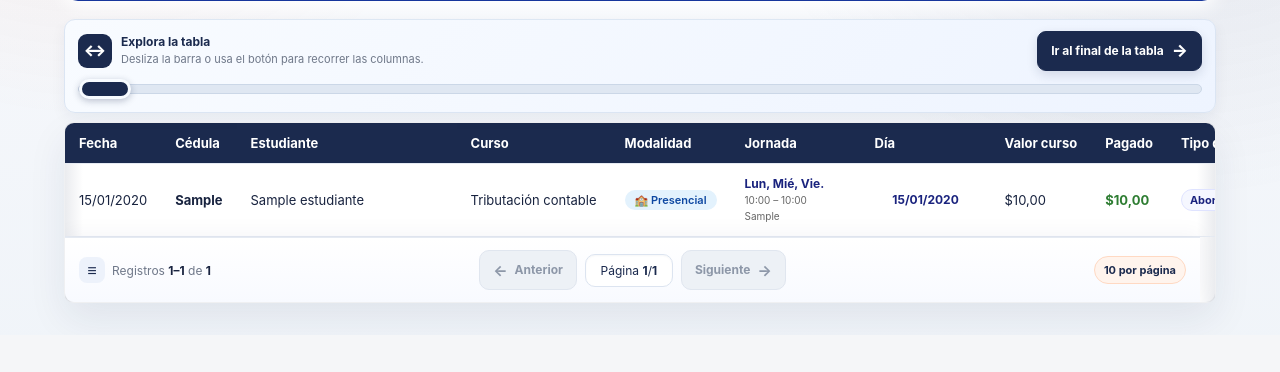
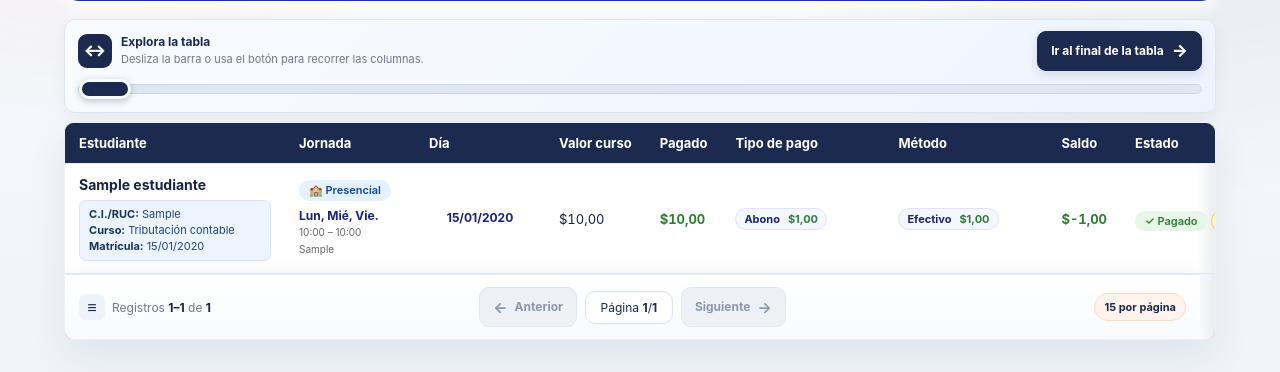
Before and after one commit to photogamer2015/formacionProfesionalFinal, a Django app: page /pagos/ in a window 1280 px wide. Shown: the part 1110-1482 px from the top of the page. Before the commit the page ends 1434 px from the top, so only its background shows below. Run offline with Django 5.2, Linux system fonts and the light colour scheme; a user stored in the database is signed in; data comes from the database, SQL or seed files in the repository; tables that the repository leaves empty hold one stand-in row (values such as "Sample post"); data that the repository does not hold is empty.

Commit message:
Mejorar tablas de pagos y despliegue AWS

```diff
--- a/static/responsive.js
+++ b/static/responsive.js
@@ -30,6 +30,16 @@
             });
         });
         return rows;
+    }
+
+    function tablePageSize(table) {
+        var configured = Number(
+            table.dataset.tablePageSize || table.dataset.pageSize || TABLE_PAGE_SIZE
+        );
+        if (!Number.isFinite(configured)) return TABLE_PAGE_SIZE;
+        configured = Math.floor(configured);
+        if (configured < 1 || configured > 100) return TABLE_PAGE_SIZE;
+        return configured;
     }
 
     function isEmptyStateRow(row) {
@@ -113,7 +123,8 @@
 
         var pageSize = document.createElement("span");
         pageSize.className = "fp-table-pagination__size";
-        pageSize.textContent = TABLE_PAGE_SIZE + " por página";
+        pageSize.innerHTML = '<strong data-page-size>' +
+            tablePageSize(table) + '</strong> por página';
 
         pagination.appendChild(summary);
         pagination.appendChild(controls);
@@ -124,7 +135,8 @@
             currentPage: 1,
             pagination: pagination,
             previousButton: previousButton,
-            nextButton: nextButton
+            nextButton: nextButton,
+            pageSize: tablePageSize(table)
         };
         paginationStates.set(table, state);
 
@@ -160,13 +172,14 @@
             return !isFilteredRow(row);
         });
         var totalRecords = visibleRows.length;
-        var totalPages = Math.max(1, Math.ceil(totalRecords / TABLE_PAGE_SIZE));
+        state.pageSize = tablePageSize(table);
+        var totalPages = Math.max(1, Math.ceil(totalRecords / state.pageSize));
 
         if (resetPage) state.currentPage = 1;
         state.currentPage = Math.min(Math.max(state.currentPage, 1), totalPages);
 
-        var firstIndex = (state.currentPage - 1) * TABLE_PAGE_SIZE;
-        var lastIndex = Math.min(firstIndex + TABLE_PAGE_SIZE, totalRecords);
+        var firstIndex = (state.currentPage - 1) * state.pageSize;
+        var lastIndex = Math.min(firstIndex + state.pageSize, totalRecords);
         visibleRows.forEach(function (row, index) {
             row.classList.toggle(
                 "fp-table-page-hidden",
@@ -179,6 +192,7 @@
         state.pagination.querySelector("[data-page-total]").textContent = totalRecords;
         state.pagination.querySelector("[data-current-page]").textContent = state.currentPage;
         state.pagination.querySelector("[data-total-pages]").textContent = totalPages;
+        state.pagination.querySelector("[data-page-size]").textContent = state.pageSize;
 
         state.previousButton.disabled = state.currentPage <= 1;
         state.nextButton.disabled = state.currentPage >= totalPages;
--- a/templates/pagos/lista.html
+++ b/templates/pagos/lista.html
@@ -425,6 +421,69 @@
         font-size: 11px;
         line-height: 1.3;
     }
+    .payments-table {
+        min-width: 1180px;
+    }
+    .payments-table th,
+    .payments-table td {
+        vertical-align: middle;
+    }
+    .payments-table tbody tr:nth-child(even) {
+        background: rgba(27,42,78,.018);
+    }
+    .payments-student-cell {
+        min-width: 240px;
+        white-space: normal;
+    }
+    .payments-student-name {
+        display: block;
+        color: var(--fp-ink);
+        font-size: 14px;
+        line-height: 1.25;
+        margin-bottom: 7px;
+    }
+    .payments-student-meta {
+        display: grid;
+        gap: 2px;
+        width: min(100%, 245px);
+        padding: 7px 9px;
+        border: 1px solid #d8e5f8;
+        border-radius: 7px;
+        background: #edf4ff;
+        color: #24456f;
+        font-size: 11px;
+        line-height: 1.25;
+    }
+    .payments-student-meta span {
+        display: block;
+        overflow-wrap: anywhere;
+    }
+    .payments-student-meta strong {
+        color: #17345b;
+    }
+    .payments-jornada-main {
+        margin-top: 7px;
+    }
+    .payments-money {
+        font-variant-numeric: tabular-nums;
+        white-space: nowrap;
+    }
+    .payments-money strong {
+        font-size: 13px;
+    }
+    .payments-status-cell {
+        min-width: 160px;
+        white-space: normal;
+    }
+    .payments-actions-cell {
+        min-width: 150px;
+    }
+    .payments-actions-stack {
+        display: flex;
+        flex-wrap: wrap;
+        gap: 6px;
+        align-items: center;
+    }
     body.dark-mode .module-filter-active {
         background: #101827;
         border-color: var(--fp-dark-line);
@@ -1192,14 +1265,10 @@
 </div>
 <div class="table-wrap">
     {% if matriculas %}
-    <table>
+    <table class="payments-table" aria-label="Estado financiero de matriculas" data-table-page-size="15" data-table-identity-column="0">
         <thead>
             <tr>
-                <th>Fecha</th>
-                <th>Cédula</th>
                 <th>Estudiante</th>
-                <th>Curso</th>
-                <th>Modalidad</th>
                 <th>Jornada</th>
                 <th>Día</th>
                 <th>Valor curso</th>
@@ -1215,17 +1284,20 @@
         <tbody>
             {% for m in matriculas %}
             <tr>
-                <td>{{ m.fecha_matricula|date:"d/m/Y" }}</td>
-                <td><strong>{{ m.estudiante.cedula }}</strong></td>
-                <td>{{ m.estudiante.nombres }}</td>
-                <td>{{ m.curso.nombre }}</td>
-                <td>
+                <td class="payments-student-cell">
+                    <strong class="payments-student-name">{{ m.estudiante.nombres }}</strong>
+                    <div class="payments-student-meta">
+                        <span><strong>C.I./RUC:</strong> {{ m.estudiante.cedula }}</span>
+                        <span><strong>Curso:</strong> {{ m.curso.nombre }}</span>
+                        <span><strong>Matrícula:</strong> {{ m.fecha_matricula|date:"d/m/Y" }}</span>
+                    </div>
+                </td>
+                <td class="jornada-cell">
                     <span class="badge badge-{{ m.modalidad }}">
                         {% if m.modalidad == 'online' %}🟢{% else %}🏫{% endif %}
                         {{ m.get_modalidad_display }}
                     </span>
-                </td>
-                <td class="jornada-cell">
+                    <div class="payments-jornada-main">
                     {% if m.jornada %}
                         <strong>{{ m.jornada.descripcion_legible }}</strong>
                         {% if m.jornada.hora_inicio and m.jornada.hora_fin %}
@@ -1245,8 +1318,8 @@
                         <span style="color:#999;">—</span>
                     {% endif %}
                 </td>
-                <td>${{ m.valor_curso|floatformat:2 }}</td>
-                <td><strong style="color:#2e7d32;">${{ m.valor_pagado|floatformat:2 }}</strong></td>
+                <td class="payments-money">${{ m.valor_curso|floatformat:2 }}</td>
+                <td class="payments-money"><strong style="color:#2e7d32;">${{ m.valor_pagado|floatformat:2 }}</strong></td>
                 <td>
                     <div class="payment-summary payment-summary--compact">
                         {% for item in m.resumen_abonos.tipos %}
@@ -1305,8 +1378,8 @@
                         {% endif %}
                     </div>
                 </td>
-                <td><strong style="color:{% if m.saldo > 0 %}#c62828{% else %}#2e7d32{% endif %};">${{ m.saldo|floatformat:2 }}</strong></td>
-                <td>
+                <td class="payments-money"><strong style="color:{% if m.saldo > 0 %}#c62828{% else %}#2e7d32{% endif %};">${{ m.saldo|floatformat:2 }}</strong></td>
+                <td class="payments-status-cell">
                     {% if m.estado_pago == 'Retiro' %}
                         <span class="badge" style="background:#f5f5f5; color:#616161; border:1px solid #e0e0e0;">Retiro</span>
                     {% elif m.estado_pago == 'Pagado' %}
```
Also changed, not shown: other parts of templates/pagos/lista.html (+30 -17 lines), CAMBIOS.md (+11 -0 lines), CHANGELOG_v3.0_tablas_aws.md (added, +33 -0 lines), DESPLIEGUE_AWS.md (+38 -3 lines), core/settings.py (+11 -2 lines), README.md, 3 other files.
